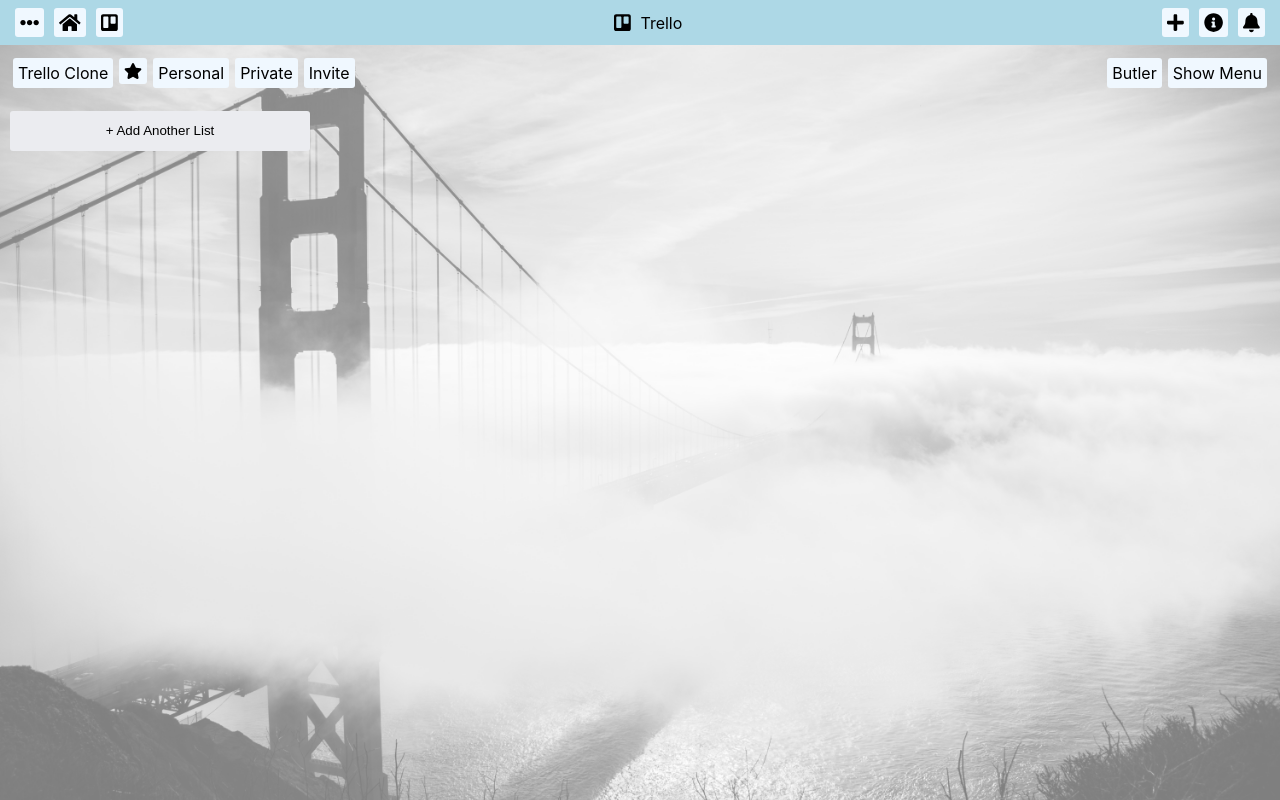
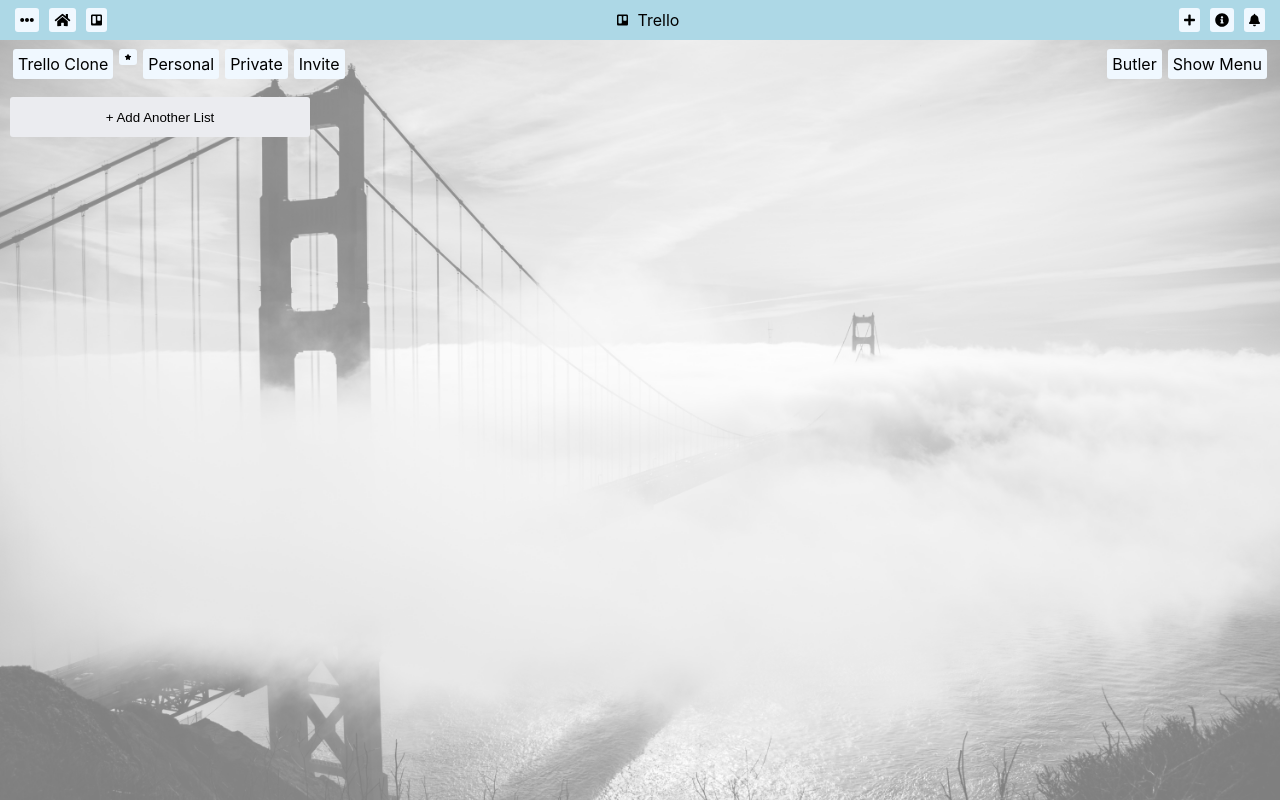
Before and after one commit to jtsuero/trello-clone, a React (Create React App) app: page / in a window 1280 px wide. Built offline with nearby package versions, Linux system fonts and the light colour scheme.

Commit message:
adjust window sizing

```diff
--- a/src/Navbar.css
+++ b/src/Navbar.css
@@ -1,39 +1,37 @@
 .navbar-container {
   display: flex;
   width: 100%;
-  justify-content: space-around;
+  justify-content: space-between;
   background-color: #add8e6;
-  padding: 3px;
+  padding: 3px 10px;
 }
 
 .left-cluster {
   display: flex;
-  position: absolute;
-  left: 10px;
 }
+
 .middle-cluster {
   display: flex;
   align-items: center;
   border-radius: 3px;
 }
+
 .right-cluster {
   display: flex;
-  position: absolute;
-  right: 10px;
 }
 
 .nav-icon {
-  font-size: 1.2rem;
-  margin: 5px;
+  font-size: 1.5rem;
   border-radius: 3px;
   color: black;
   background-color: #f0f8ff;
   padding: 5px;
+  margin: 5px;
   cursor: pointer;
 }
 
 .logo-icon {
-  font-size: 1.2rem;
+  font-size: 1.5rem;
   margin: 5px;
   border-radius: 3px;
   color: black;
--- a/src/index.css
+++ b/src/index.css
@@ -11,3 +11,7 @@ code {
   font-family: source-code-pro, Menlo, Monaco, Consolas, 'Courier New',
     monospace;
 }
+
+* {
+  box-sizing: border-box;
+}
```
